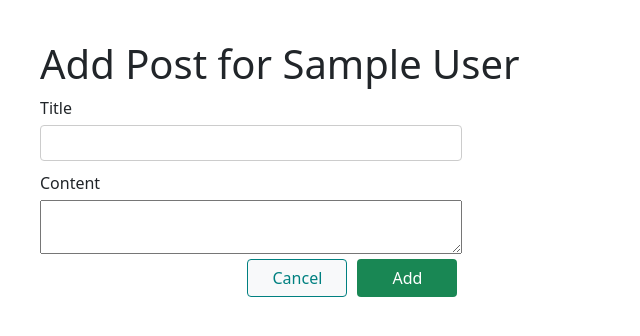
After one commit to tabrown76/SB-Exercises, a Flask app: page /users/1/posts/new in a window 1280 px wide. The commit adds this page. Shown: the top 336 px of the page, without its empty margins (0-640 px from the left). Run offline with Flask 3, Linux system fonts and the light colour scheme; tables that the repository leaves empty hold one stand-in row (values such as "Sample post").

Commit message:
implemented post model

```diff
--- a/app.py
+++ b/app.py
@@ -2,7 +2,7 @@
 
 from flask import Flask, request, render_template, redirect, session
 from flask_debugtoolbar import DebugToolbarExtension
-from models import db, connect_db, User
+from models import db, connect_db, User, Post
 from sqlalchemy import text
 
 app = Flask(__name__)
@@ -45,8 +45,9 @@ def add_user():
 @app.route('/users/<int:user_id>', methods=['GET', 'POST'])
 def user_page(user_id):
     user = User.query.get_or_404(user_id)
+    posts = Post.query.all()
 
-    return render_template('user-details.html', user=user)
+    return render_template('user-details.html', user=user, posts=posts)
 
 @app.route('/users/<int:user_id>/edit')
 def edit_user_page(user_id):
@@ -54,7 +55,7 @@ def edit_user_page(user_id):
 
     return render_template('edit-user.html', user=user)
 
-@app.route('/users/<int:user_id>/edit',methods=['POST'])
+@app.route('/users/<int:user_id>/edit', methods=['POST'])
 def edit_user(user_id):
     user = User.query.get_or_404(user_id)
 
@@ -74,3 +75,56 @@ def delete_user(user_id):
     db.session.commit()
 
     return redirect('/users')
+
+@app.route('/users/<int:user_id>/posts/new')
+def add_post_page(user_id):
+    user = User.query.get_or_404(user_id)
+
+    return render_template('create-posts.html', user=user)
+
+@app.route('/users/<int:user_id>/posts/new', methods=["POST"])
+def add_post(user_id):
+    user = User.query.get_or_404(user_id)
+
+    title = request.form['title']
+    content = request.form['content']
+
+    new_post = Post(title=title, content=content, user_id=user.id)
+
+    db.session.add(new_post)
+    db.session.commit()
+
+    return redirect(f'/users/{user.id}')
+
+@app.route('/posts/<int:post_id>')
+def posts_page(post_id):
+    post = Post.query.get_or_404(post_id)
+    user = User.query.get_or_404(post.user_id)
+
+    return render_template('users-posts.html', user=user, post=post)
+
+@app.route('/posts/<int:post_id>/edit')
+def edit_posts_page(post_id):
+    post = Post.query.get_or_404(post_id)
+
+    return render_template('edit-posts.html', post=post)
+
+@app.route('/posts/<int:post_id>/edit', methods=['POST'])
+def edit_posts(post_id):
+    post = Post.query.get_or_404(post_id)
+
+    post.title = request.form['title']
+    post.content = request.form['content']
+
+    db.session.commit()
+
+    return redirect(f'/posts/{post.id}')
+
+@app.route('/posts/<int:post_id>/delete', methods=['POST'])
+def delete_post(post_id):
+    post = Post.query.get_or_404(post_id)
+
+    db.session.delete(post)
+    db.session.commit()
+
+    return redirect('/users')
--- a/models.py
+++ b/models.py
@@ -1,6 +1,7 @@
 """Models for Blogly."""
 
 from flask_sqlalchemy import SQLAlchemy
+from datetime import datetime
 
 db = SQLAlchemy()
 
@@ -15,14 +16,37 @@ class User(db.Model):
                    primary_key=True,
                    autoincrement=True)
 
-    first_name = db.Column(db.String(50),
+    first_name = db.Column(db.Text,
                     nullable=False)
 
-    last_name = db.Column(db.String(50),
+    last_name = db.Column(db.Text,
                      nullable=False)
 
-    image_url = db.Column(db.String(500),
+    image_url = db.Column(db.Text,
                      nullable=False)
+
+    posts = db.relationship('Post', backref='user')
 
     def get_full_name(self):
         return f'{self.first_name} {self.last_name}'
+
+class Post(db.Model):
+    __tablename__ = "posts"
+
+    id = db.Column(db.Integer,
+                   primary_key=True,
+                   autoincrement=True)
+
+    title = db.Column(db.Text,
+                      nullable=False)
+
+    content = db.Column(db.Text,
+                        nullable=False)
+
+    created_at = db.Column(db.DateTime,
+                           default=datetime.utcnow,
+                           nullable=False)
+
+    user_id = db.Column(db.Integer,
+                        db.ForeignKey('users.id'),
+                        nullable=False)
--- a/static/app.css
+++ b/static/app.css
@@ -16,7 +16,7 @@ input[type="text"] {
   border: 1px solid #ccc;
   border-radius: 4px;
   margin-bottom: 10px;
-  width: 300px;
+  width: auto;
 }
 
 .btn {
@@ -24,6 +24,7 @@ input[type="text"] {
   border-radius: 4px;
   cursor: pointer;
   width: 100px;
+  margin: 5px;
 }
 
 .user {
@@ -63,3 +64,16 @@ img {
   border: 1px solid teal;
   color: teal;
 }
+
+h3 {
+  margin-top: 10px;
+}
+
+form .button-container {
+  display: flex;
+  justify-content: flex-end;
+}
+
+.form-container {
+  max-width: 33vw;
+}
--- a/templates/add-user.html
+++ b/templates/add-user.html
@@ -5,7 +5,7 @@
 {% block content %}
 <h1>Create A User</h1>
 
-<form action="/users/new" method="POST">
+<form class="form-container" action="/users/new" method="POST">
     <label for="first-name">First Name</label>
     <input type="text" name="first-name" placeholder="Enter a first name.">
 
@@ -15,6 +15,8 @@
     <label for="img-url">Image URL</label>
     <input type="text" name="img-url" placeholder="Provide an image of this user.">
 
-    <button type="submit" class="btn btn-success">Add</button>
+    <div class="button-container">
+        <button type="submit" class="btn btn-success">Add</button>
+    </div>
 </form>
 {% endblock %}
--- /dev/null
+++ b/templates/create-posts.html
@@ -0,0 +1,22 @@
+{% extends 'base.html' %}
+
+{% block title %}Add Post{% endblock %}
+
+{% block content %}
+<h1>Add Post for {{user.get_full_name()}}</h1>
+
+<div class="form-container">
+    <form action="/users/{{user.id}}/posts/new" method="POST">
+        <label for="title">Title</label>
+        <input type="text" name="title">
+
+        <label for="content">Content</label>
+        <textarea name="content"></textarea>
+
+        <div class="button-container">
+            <a href="/users/{{user.id}}" class="btn btn-light">Cancel</a>
+            <button type="submit" class="btn btn-success">Add</button>
+        </div>
+    </form>
+</div>
+{% endblock %}
--- a/templates/edit-user.html
+++ b/templates/edit-user.html
@@ -5,7 +5,7 @@
 {% block content %}
 <h1>Edit a User</h1>
 
-<form action="/users/{{user.id}}/edit" method="POST">
+<form class="form-container" action="/users/{{user.id}}/edit" method="POST">
     <label for="first-name">First Name</label>
     <input type="text" name="first-name" value="{{user.first_name}}">
 
```
Also changed, not shown: templates/edit-posts.html (added, +22 -0 lines), templates/user-details.html (+11 -0 lines), templates/users-posts.html (added, +19 -0 lines), test_app.py (+20 -1 lines).
